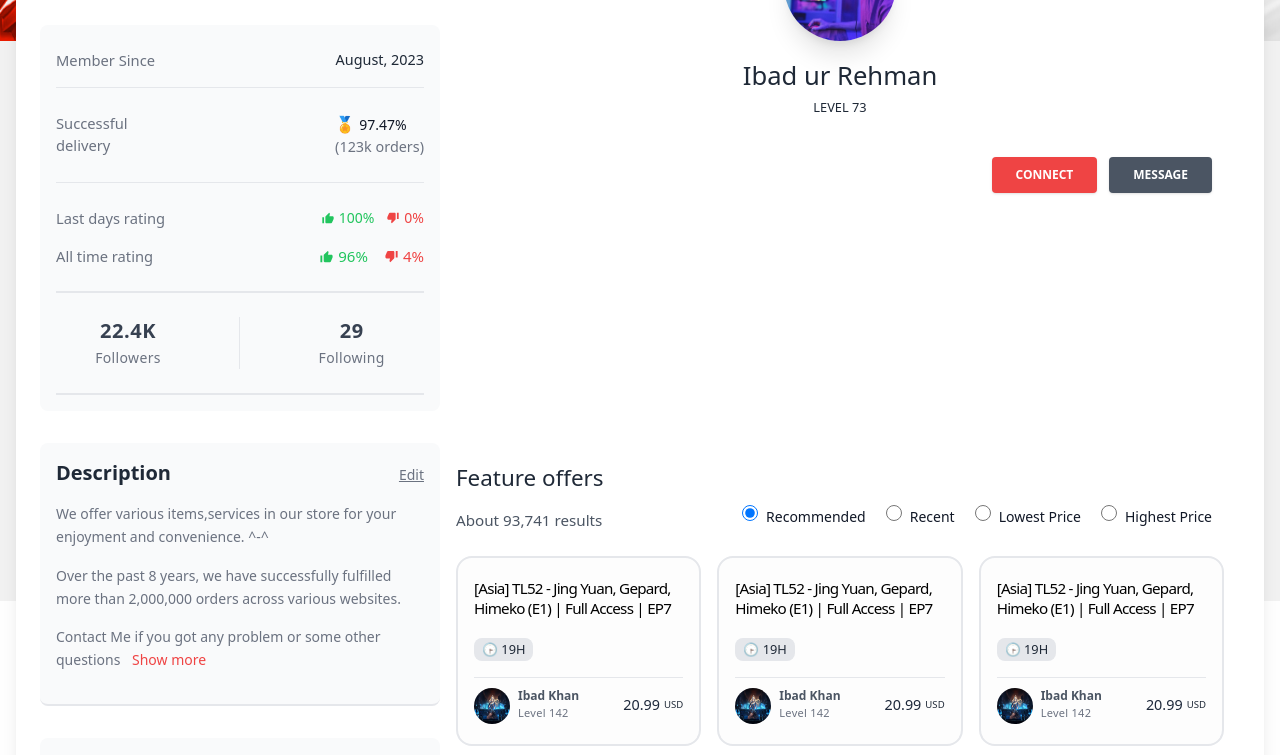
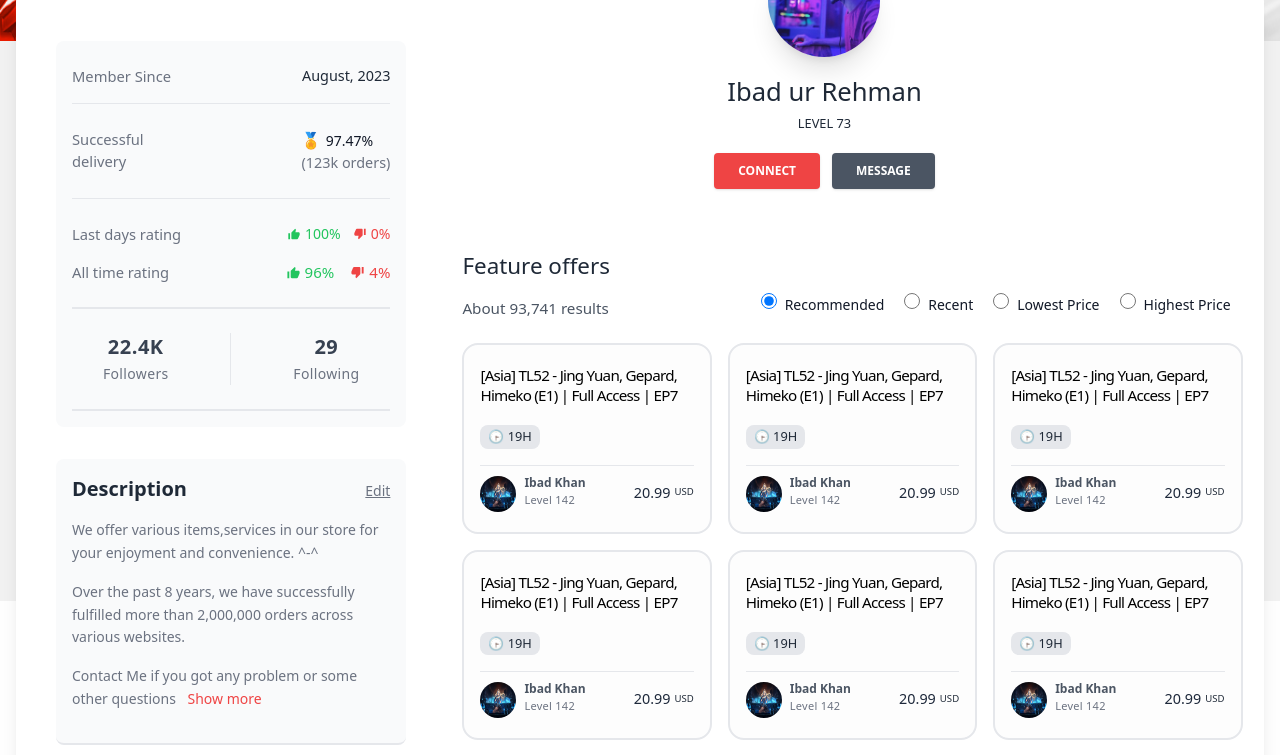
Before and after one commit to IbadRehman360/gameshelf, a React (Vite) app: page /profile/1 in a window 1280 px wide. Shown: the part 280-1035 px from the top of the page. Built offline with nearby package versions, Linux system fonts and the light colour scheme.

Commit message:
Fixed profile, The UI is completed. Now time to work on the backend.

```diff
--- a/src/components/Features/Profile/ProfileLayout.jsx
+++ b/src/components/Features/Profile/ProfileLayout.jsx
@@ -4,6 +4,7 @@ import DashboardListingFilter from "../AllSellerProductPage/AllSellerListingList
 import { useState } from "react";
 import FuturePagination from "../../FeaturePagination";
 import ProfileEdit from "./ProfileEdit";
+
 export default function ProfilePage() {
   const [isEdit, setIsEdit] = useState(false);
   const [showMore, setShowMore] = useState(false);
@@ -49,11 +50,11 @@ export default function ProfilePage() {
       </section>
       <section className="bg-blueGray-200">
         <div className="mx-auto md:px-4">
-          <div className="relative flex flex-col min-w-0 break-words bg-white w-full shadow-xl rounded-lg -mt-16">
-            <div className="px-6">
-              <div className="flex flex-col sm:grid grid-cols-2 md:grid-cols-3 md:grid-rows-3">
-                <div className="order-0 sm:order-1 px-4 lg:order-3 lg:text-right col-span-1 md:col-span-2">
-                  <div className="mt-16 order-0 md:order-1 lg:order-1 text-center md:mt-0 my-4">
+          <div className="relative flex flex-col min-w-0 break-words bg-white w-full shadow-xl rounded-lg -mt-12">
+            <div className="xl:px-10 px-5   ">
+              <div className="sm:grid  grid-cols-1  md:grid-cols-[34%,59%,0%]  xl:grid-cols-[30%,62%,0%] lg:gap-9 gap-8 xl:gap-14  ">
+                <div className="order-0 sm:order-0  md:order-3 lg:text-right ">
+                  <div className="mt-16 order-0 md:order-0 lg:order-1 text-center md:mt-0 ">
                     <div className="w-full mb-4 px-4 lg:order-2 flex justify-center">
                       <div className="relative">
                         <img
@@ -68,7 +69,7 @@ export default function ProfilePage() {
                     </h3>
                     <p className="text-[0.8rem] mt-0.5 uppercase">Level 73</p>
                   </div>
-                  <div className="flex justify-center gap-2 md:gap-1 md:justify-end my-5 md:py-6 lg:px-3 md:mt-0">
+                  <div className="flex justify-center gap-2 md:gap-1  mt-5  lg:px-3 ">
                     <button
                       className="bg-red-500 hover:bg-red-400 active:bg-red-400 uppercase text-white font-bold hover:shadow-md shadow text-xs px-6 py-2.5 md:mr-2 rounded outline-none focus:outline-none mb-1 ease-linear transition-all duration-150"
                       type="button"
@@ -83,21 +84,21 @@ export default function ProfilePage() {
                     </button>
                   </div>
                 </div>
-                <div className="order-2 sm:order-3 md:col-span-2 row-span-3 p-4">
+                <div className="order-2 sm:order-3 md:col-span-2 row-span-2 ">
                   <h5 className="text-[1.4rem] mb-2 font-medium text-blueGray-700">
                     Feature offers
                   </h5>
                   <DashboardListingFilter />
                   <ProfileProduct />
                   <FuturePagination
-                    onchange={"lg:flex"}
-                    onchange2={"lg:hidden"}
+                    onchange={"xl:flex"}
+                    onchange2={"xl:hidden"}
                   />
                 </div>
                 <div className="mt-12 order-0 row-span-2 ">
                   <div className="grid">
                     <div className="flex flex-col gap-8 ">
-                      <div className="sm:bg-gray-50 sm:p-4 rounded-lg">
+                      <div className="md:bg-gray-50 md:p-4 rounded-lg">
                         <div className="flex flex-col ">
                           <div className="flex justify-between text-[0.92rem] sm:border-t-0 border-y  sm:py-2 sm:pb-4 py-6">
                             <span className="text-gray-500  ">
@@ -284,6 +285,7 @@ export default function ProfilePage() {
                   </div>
                 </div> */}
               </div>
+
               {/* <div className="grid grid-cols-1 gap-8 md:gap-[3%] sm:grid-cols-[40%,55%] md:grid-cols-[35%,63%] lg:grid-cols-[25%,72%]">
                 <div className="flex flex-col gap-8 ">
                   <div className="md:bg-gray-50 md:p-4 rounded-lg">
--- a/src/components/Features/Profile/ProfileProduct.jsx
+++ b/src/components/Features/Profile/ProfileProduct.jsx
@@ -2,8 +2,8 @@ import DashboardItems from "../../FeatureProduct";
 
 export default function dashboardItems() {
   return (
-    <div className="grid grid-cols-1 gap-5 mt-6 sm:grid-cols-1 md:grid-cols-2 lg:grid-cols-3 xl:grid-cols-3 2xl:grid-cols-4  3xl:grid-cols-5  lg:gap-4">
-      {Array.from({ length: 4 }, (item, i) => (
+    <div className="grid grid-cols-1 pb-8 gap-5 mt-6 sm:grid-cols-2 md:grid-cols-2 lg:grid-cols-2 xl:grid-cols-3 2xl:grid-cols-4  3xl:grid-cols-5  lg:gap-4">
+      {Array.from({ length: 8 }, (item, i) => (
         <DashboardItems key={i} />
       ))}
     </div>
```
